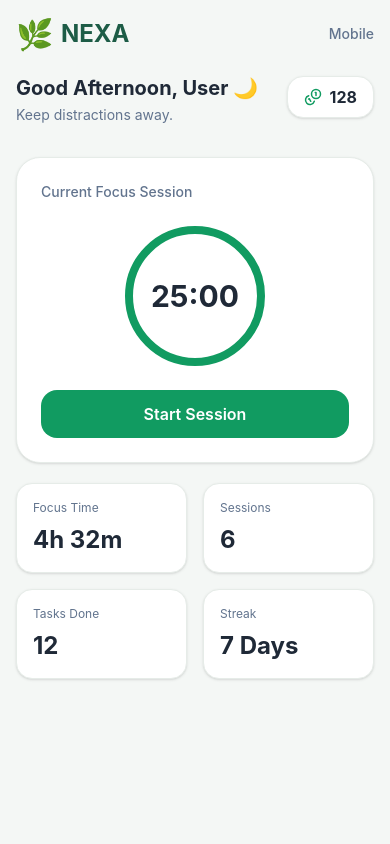
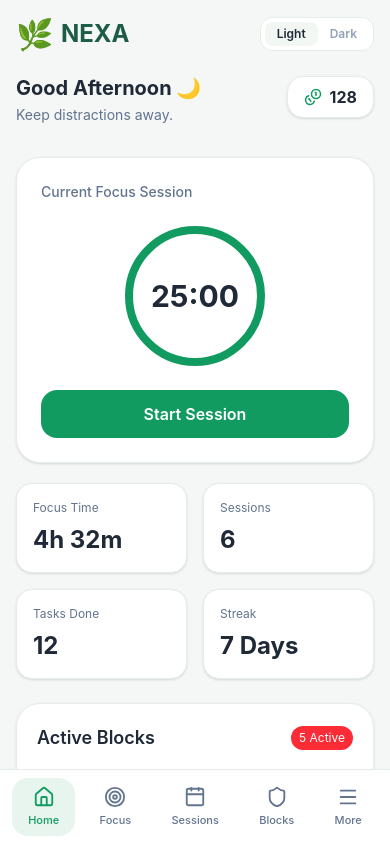
Before and after one commit to Krishna-0105/nexa-distraction-blocker, a React app in the folder frontend/: page /dashboard in a window 390 px wide. Built offline with nearby package versions, Linux system fonts and the light colour scheme; the HTML template or start-up script is replaced by a standard one.

Commit message:
Improved dashboard UI and responsive layout

```diff
--- a/frontend/src/index.css
+++ b/frontend/src/index.css
@@ -1 +1,15 @@
 @import "tailwindcss";
+/* Global Scrollbar */
+
+::-webkit-scrollbar {
+  width: 8px;
+}
+
+::-webkit-scrollbar-thumb {
+  background: #cbd5e1;
+  border-radius: 999px;
+}
+
+::-webkit-scrollbar-thumb:hover {
+  background: #94a3b8;
+}
--- a/frontend/src/pages/Dashboard.jsx
+++ b/frontend/src/pages/Dashboard.jsx
@@ -13,6 +13,8 @@ import {
   Gift,
   BarChart3,
   Settings,
+  Home,
+  Menu,
 } from "lucide-react";
 import { getDeviceType } from "../utils/device";
 // import toast from "react-hot-toast";
@@ -47,12 +49,12 @@ function Dashboard() {
   //   });
 
   // }, []);
-  const user = JSON.parse(localStorage.getItem("user"));
-  console.log("Current User from LocalStorage:", user);
-  const userName =
-    user?.fullName ||
-    user?.name ||
-    "User";
+  // const user = JSON.parse(localStorage.getItem("user"));
+  // console.log("Current User from LocalStorage:", user);
+  // const userName =
+  //   user?.fullName ||
+  //   user?.name ||
+  //   "User";
   const hour = new Date().getHours();
 
   let greetingText = "";
@@ -131,9 +133,57 @@ function Dashboard() {
       icon: Settings,
     },
   ];
+  const mobileNavItems = [
+  {
+    name: "Home",
+    icon: Home,
+  },
+  {
+    name: "Focus",
+    icon: Target,
+  },
+  {
+    name: "Sessions",
+    icon: Calendar,
+  },
+  {
+    name: "Blocks",
+    icon: Shield,
+  },
+  {
+    name: "More",
+    icon: Menu,
+  },
+];
+const blockedSites = [
+  {
+    name: "YouTube",
+    domain: "youtube.com",
+    enabled: true,
+    icon: "YT",
+  },
+  {
+    name: "Instagram",
+    domain: "instagram.com",
+    enabled: true,
+    icon: "IG",
+  },
+  {
+    name: "Twitter",
+    domain: "twitter.com",
+    enabled: false,
+    icon: "X",
+  },
+  {
+    name: "Reddit",
+    domain: "reddit.com",
+    enabled: true,
+    icon: "R",
+  },
+];
   return (
     <div
-      className={`min-h-screen flex transition-all duration-300 ${theme === "dark"
+  className={`h-screen overflow-hidden flex transition-all duration-300 ${theme === "dark"
           ? "bg-[#0f172a]"
           : "bg-[#f4f7f5]"
         }`}
@@ -141,15 +191,16 @@ function Dashboard() {
 
       {/* Sidebar - Desktop Only */}
       <aside
-        className={`hidden md:flex w-[260px] flex-col justify-between p-6 border-r transition-all duration-300 ${theme === "dark"
+
+  className={`hidden md:flex w-[260px] h-screen flex-col p-6 border-r transition-all duration-300 ${theme === "dark"
             ? "bg-[#111827] border-[#1f2937]"
             : "bg-white border-[#e5ece7]"
           }`}
       >
 
-        <div>
+        <div className="flex-1 overflow-y-auto pr-2">
 
-          {/* Logo */}
+  {/* Logo */}
           <div className="flex items-center gap-3 mb-10">
             <span className="text-4xl">🌿</span>
 
@@ -217,8 +268,8 @@ function Dashboard() {
         </div>
 
         {/* Bottom User Section */}
-        <div
-          className={`border rounded-2xl p-4 transition-all duration-300 ${theme === "dark"
+<div
+  className={`mt-4 border rounded-2xl p-4 transition-all duration-300 ${theme === "dark"
               ? "bg-[#111827] border-[#1f2937]"
               : "bg-[#f8fbf9] border-[#e7efea]"
             }`}
@@ -297,7 +348,7 @@ function Dashboard() {
       </aside>
 
       {/* Main Content */}
-      <main className="flex-1 p-4 md:p-6 overflow-y-auto">
+      <main className="flex-1 h-screen overflow-y-auto p-4 md:p-6 pb-24 md:pb-6">
 
         {/* Mobile Top Bar */}
         <div className="md:hidden flex items-center justify-between mb-6">
@@ -315,9 +366,37 @@ function Dashboard() {
             </h1>
           </div>
 
-          <p className="text-sm font-medium text-slate-500">
-            {deviceLabel}
-          </p>
+        <div
+  className={`flex items-center p-1 rounded-xl border transition-all ${
+    theme === "dark"
+      ? "bg-[#111827] border-[#1f2937]"
+      : "bg-white border-[#e5ece7]"
+  }`}
+>
+
+  <button
+    onClick={() => setTheme("light")}
+    className={`px-3 py-1 rounded-lg text-xs font-semibold transition-all ${
+      theme === "light"
+        ? "bg-[#f3f7f4] text-[#1f2937]"
+        : "text-slate-400"
+    }`}
+  >
+    Light
+  </button>
+
+  <button
+    onClick={() => setTheme("dark")}
+    className={`px-3 py-1 rounded-lg text-xs font-semibold transition-all ${
+      theme === "dark"
+        ? "bg-[#1f2937] text-white"
+        : "text-slate-400"
+    }`}
+  >
+    Dark
+  </button>
+
+</div>
 
         </div>
 
@@ -337,7 +416,7 @@ function Dashboard() {
                   }`}
               >
 
-                {greetingText}, {userName} {randomEmoji}
+                {greetingText}   {randomEmoji}
 
               </h1>
 
@@ -483,10 +562,124 @@ function Dashboard() {
           </div>
 
         </div>
+{/* Active Blocks Section */}
+<div className="mt-6 grid grid-cols-1 xl:grid-cols-2 gap-5">
 
-      </main>
+  {/* Active Websites */}
+  <div
+    className={`rounded-3xl border p-5 shadow-sm transition-all ${
+      theme === "dark"
+        ? "bg-[#111827] border-[#1f2937]"
+        : "bg-white border-[#e6ece8]"
+    }`}
+  >
+
+    <div className="flex items-center justify-between">
+
+      <h2
+        className={`text-lg font-semibold ${
+          theme === "dark"
+            ? "text-white"
+            : "text-[#1f2937]"
+        }`}
+      >
+        Active Blocks
+      </h2>
+
+      <span className="text-xs bg-red-500 text-white px-2 py-1 rounded-full">
+        5 Active
+      </span>
 
     </div>
+
+    <div className="mt-5 flex flex-col gap-4">
+
+      {blockedSites.map((site, index) => {
+  const Icon = site.icon;
+
+  return (
+        <div
+          key={index}
+          className={`flex items-center justify-between rounded-2xl px-4 py-3 ${
+            theme === "dark"
+              ? "bg-[#0f172a]"
+              : "bg-[#f8fbf9]"
+          }`}
+        >
+
+          <div className="flex items-center gap-3">
+
+            <div
+  className={`w-9 h-9 rounded-xl flex items-center justify-center font-semibold text-sm ${
+    theme === "dark"
+      ? "bg-[#1f2937] text-white"
+      : "bg-[#f3f7f4] text-[#1f2937]"
+  }`}
+>
+  {site.icon}
+</div>
+
+            <p
+              className={`font-medium ${
+                theme === "dark"
+                  ? "text-white"
+                  : "text-[#1f2937]"
+              }`}
+            >
+              {site.name}
+            </p>
+
+          </div>
+
+          <span className="text-xs text-[#22c55e] font-semibold">
+            Blocked
+          </span>
+
+        </div>
+      );
+    })}
+
+    </div>
+
+  </div>
+
+</div>
+      </main>
+{/* Mobile Bottom Navigation */}
+<div
+  className={`md:hidden fixed bottom-0 left-0 right-0 border-t px-2 py-2 flex items-center justify-around z-50 ${
+    theme === "dark"
+      ? "bg-[#111827] border-[#1f2937]"
+      : "bg-white border-[#e5ece7]"
+  }`}
+>
+  {mobileNavItems.map((item, index) => {
+    const Icon = item.icon;
+
+    return (
+      <button
+        key={index}
+        className={`flex flex-col items-center gap-1 px-4 py-2 rounded-2xl transition-all ${
+  item.name === "Home"
+    ? theme === "dark"
+      ? "bg-[#1f2937] text-[#34d399]"
+      : "bg-[#e8f5ee] text-[#119b61]"
+    : theme === "dark"
+    ? "text-slate-400"
+    : "text-slate-500"
+}`}
+      >
+        <Icon size={22} />
+
+        <span className="text-[11px] font-medium">
+          {item.name}
+        </span>
+      </button>
+    );
+  })}
+</div>
+    </div>
+
   );
 }
 
```
